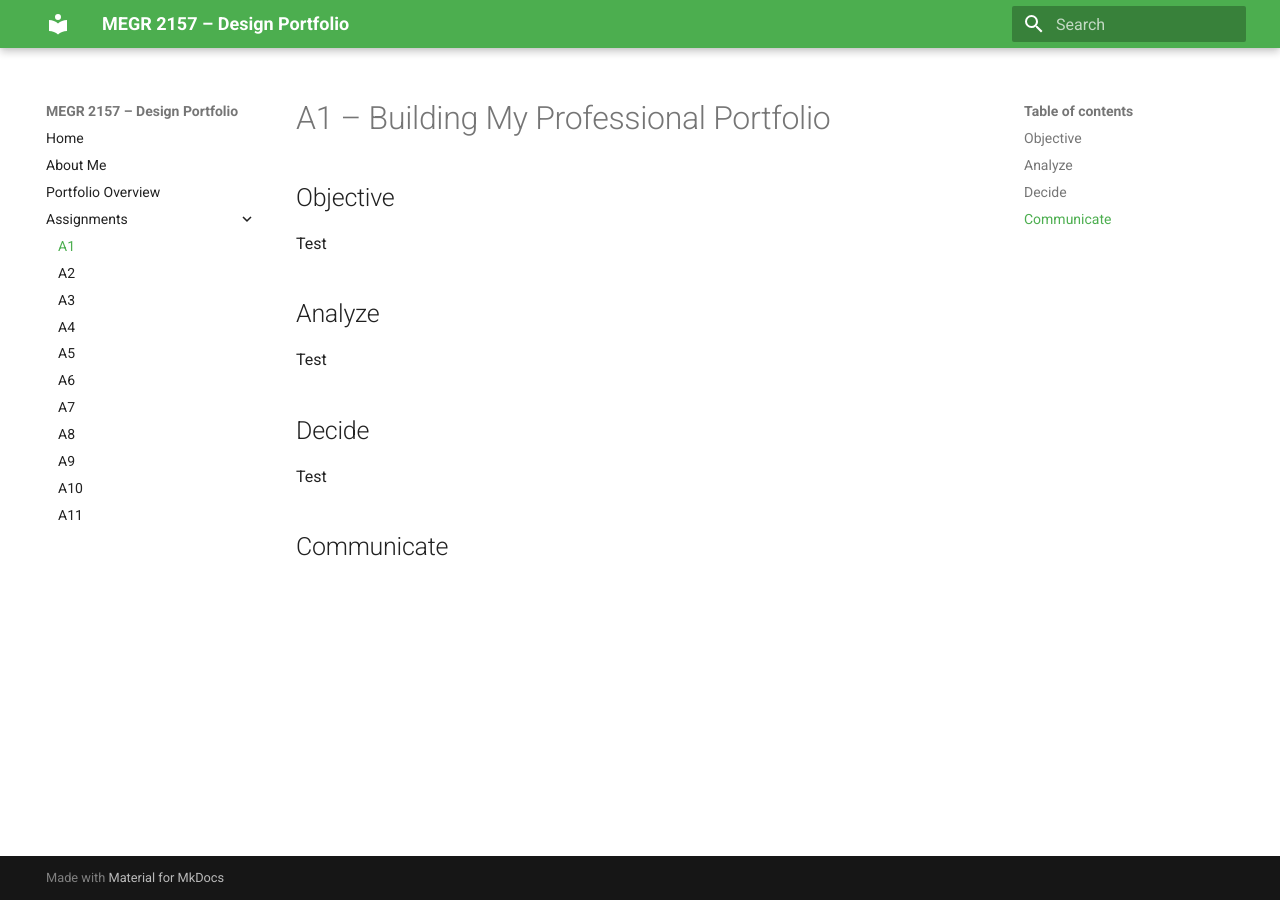
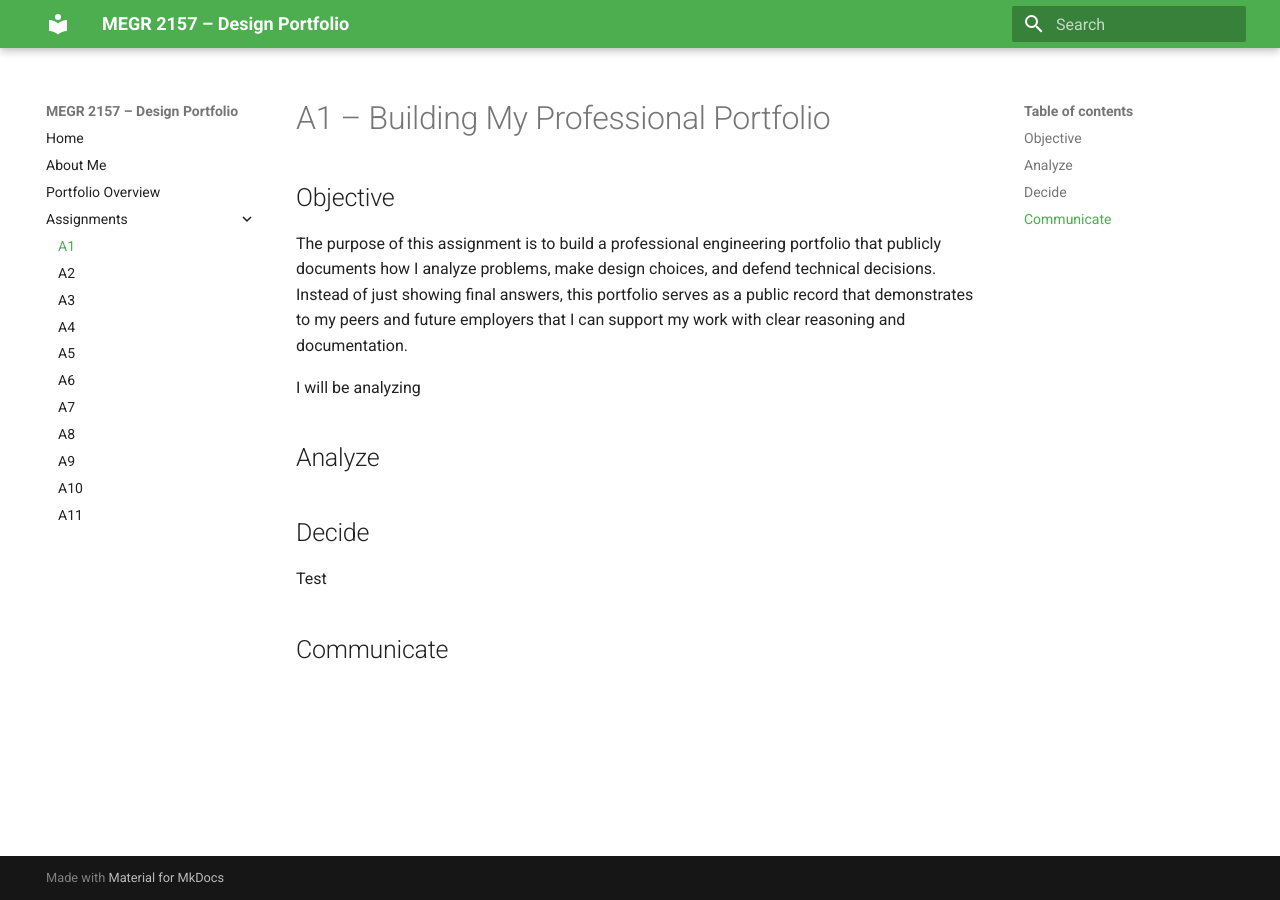
Before and after one commit to chrisclade/megr2157-portfolio, an MkDocs documentation site: the page built from docs/assignments/A01/index.md, in a window 1280 px wide. Built offline with MkDocs 1.6.1 and Material for MkDocs 9.7.7, drawn with Linux system fonts in a browser that asks for light colours.

Commit message:
A1 update

```diff
--- a/docs/assignments/A01/index.md
+++ b/docs/assignments/A01/index.md
@@ -1,11 +1,15 @@
 # A1 – Building My Professional Portfolio
 
 ## Objective
-Test
+
+The purpose of this assignment is to build a professional engineering portfolio that publicly documents how I analyze problems, make design choices, and defend technical decisions. Instead of just showing final answers, this portfolio serves as a public record that demonstrates to my peers and future employers that I can support my work with clear reasoning and documentation.
+
+I will be analyzing
 
 ## Analyze
 
-Test
+
+
 ## Decide
 
 Test
```
